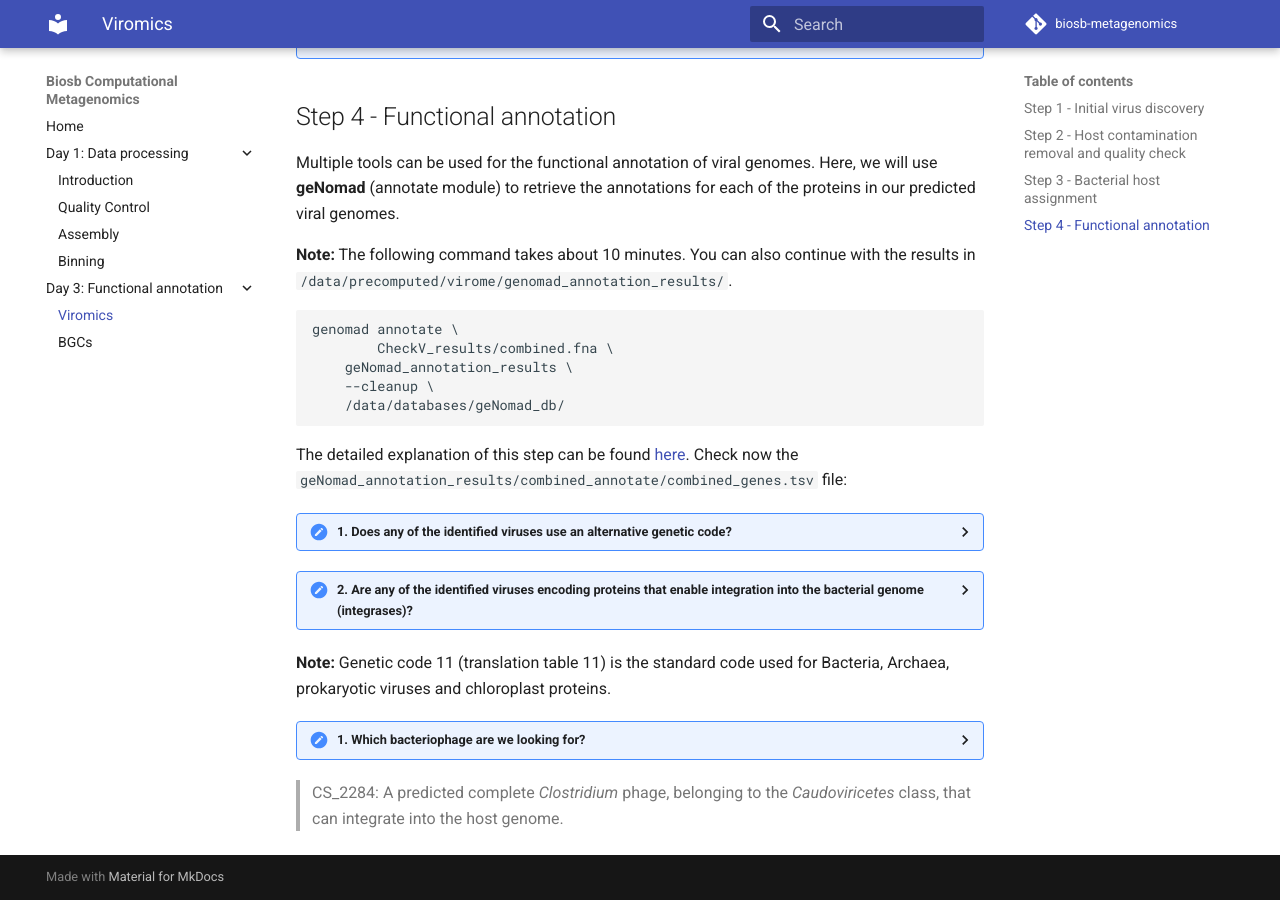
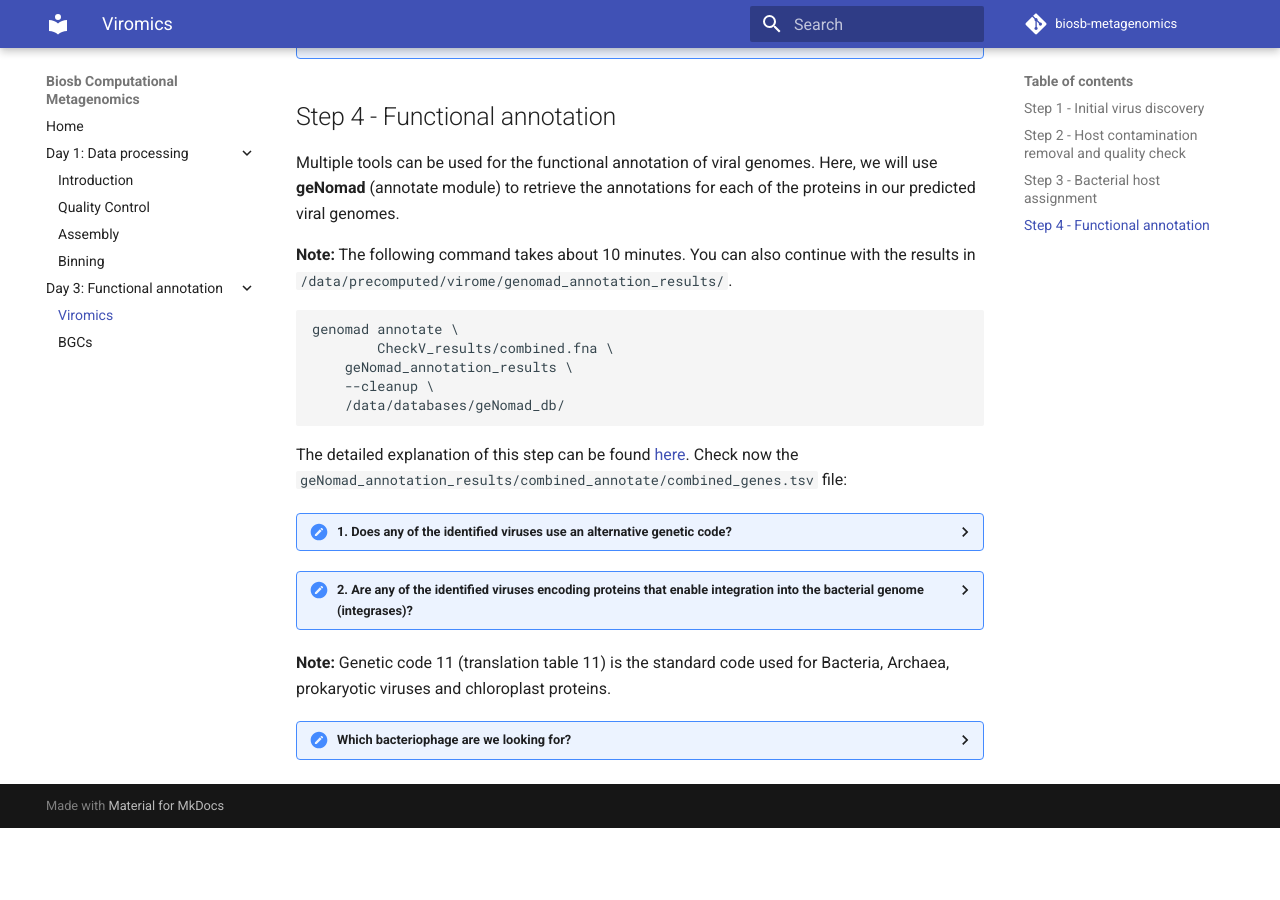
Before and after one commit to mdehollander/biosb-metagenomics, an MkDocs documentation site: the page built from docs/functional-annotation/viromes.md, in a window 1280 px wide and 900 px high, scrolled down 3207 px. Built offline with MkDocs 1.6.1 and Material for MkDocs 9.7.7, drawn with Linux system fonts in a browser that asks for light colours; comment, search, counter and statistics services are not loaded; after the commit the page ends 4035 px from its top, so only the background shows below that.

Commit message:
Update viromes.md

```diff
--- a/docs/functional-annotation/viromes.md
+++ b/docs/functional-annotation/viromes.md
@@ -136,6 +136,5 @@
 
 **Note:** Genetic code 11 (translation table 11) is the standard code used for Bacteria, Archaea, prokaryotic viruses and chloroplast proteins.
 
-
-??? done "1. Which bacteriophage are we looking for?"
-> CS_2284: A predicted complete *Clostridium* phage, belonging to the *Caudoviricetes* class, that can integrate into the host genome.
+??? done "Which bacteriophage are we looking for?"
+    CS_2284: A predicted complete *Clostridium* phage, belonging to the *Caudoviricetes* class, that can integrate into the host genome.
```
